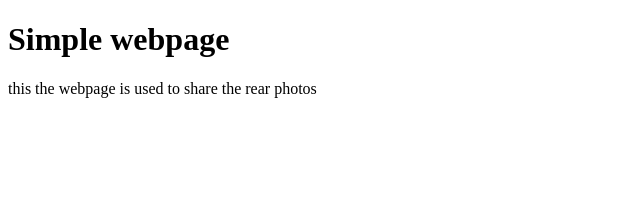
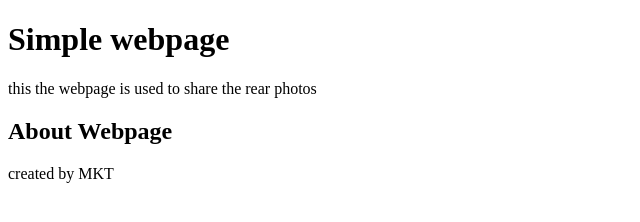
Before and after one commit to Ammacompanys/simple-webpage, a plain HTML site: page index.html in a window 1280 px wide. Shown: the whole page, without its empty margins (0-640 px from the left). Drawn offline with Linux system fonts and the light colour scheme.

Commit message:
added <h2> and <p> in index.html

```diff
--- a/index.html
+++ b/index.html
@@ -7,6 +7,8 @@
 <h1>Simple webpage</h1>
 <p>this the webpage is used to share the rear photos</p>
 
+<h2>About Webpage</h2>
+<p>created by MKT</p>
 
 </body>
 </html>
```
